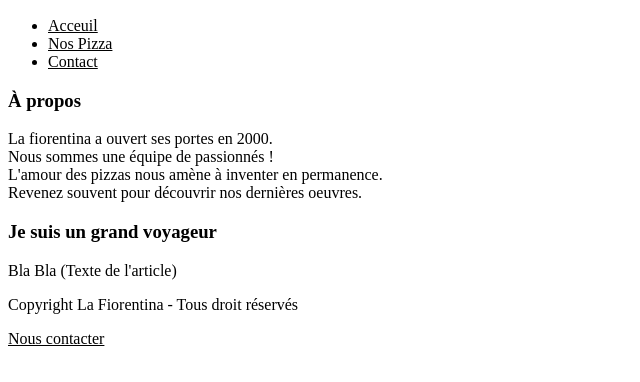
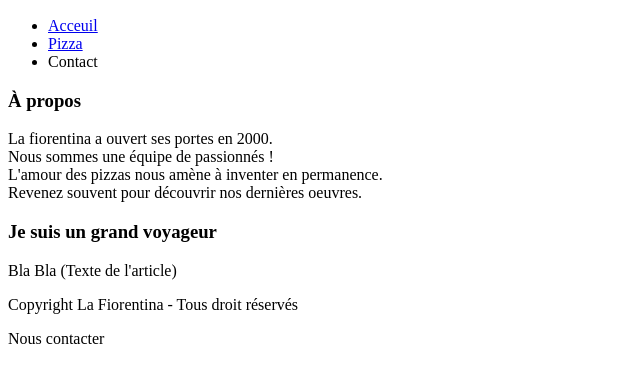
Before and after one commit to DUMAS67/workshop-html, a plain HTML site: page index.html in a window 1280 px wide. Shown: the part 110-492 px from the top of the page, without its empty margins (0-640 px from the left). Drawn offline with Linux system fonts and the light colour scheme.

Commit message:
Index V 1.2

```diff
--- a/index.html
+++ b/index.html
@@ -11,28 +11,37 @@
 <body>
     <header>
         <h1>La Fiorentina</h1>
-    </header>
-
         <p>
             <h2>Pizéria</h2>
         </p>
+    </header>
+    <nav>
         <ul>
-        <li> <ins>Acceuil</ins> </li>
-        <li><ins>Nos Pizza</ins></li>
-        <li><ins>Contact</ins></li>
+            <li><a href="C:\Users\Stagiaire\Desktop\HTML\index.html" target="_blank">Acceuil</a> </li>
+            <li><a href="C:\Users\Stagiaire\Desktop\HTML\liste_pizzas.html" target="_blank"> Pizza</a></li>
+            <li>Contact</li>
         </ul>
+    </nav>
     <p>
+        <aside>
             <h3>À propos</h3>
             La fiorentina a ouvert ses portes en 2000. <br />
             Nous sommes une équipe de passionnés !<br />
             L'amour des pizzas nous amène à inventer en permanence. <br />
             Revenez souvent pour découvrir nos dernières oeuvres. <br />
             <h3>Je suis un grand voyageur</h3>
+        </aside>
+        <main>
+            <article>
                 <p>Bla Bla (Texte de l'article)</p>
+            </article>
+
+        </main>
+
 </body>
 <footer>
     <p>Copyright La Fiorentina - Tous droit réservés</p>
-    <p><ins>Nous contacter</ins></p>
+    <p>Nous contacter</p>
 </footer>
 </footer>
 
```
Lines whose indentation alone changed are shown as unchanged.
